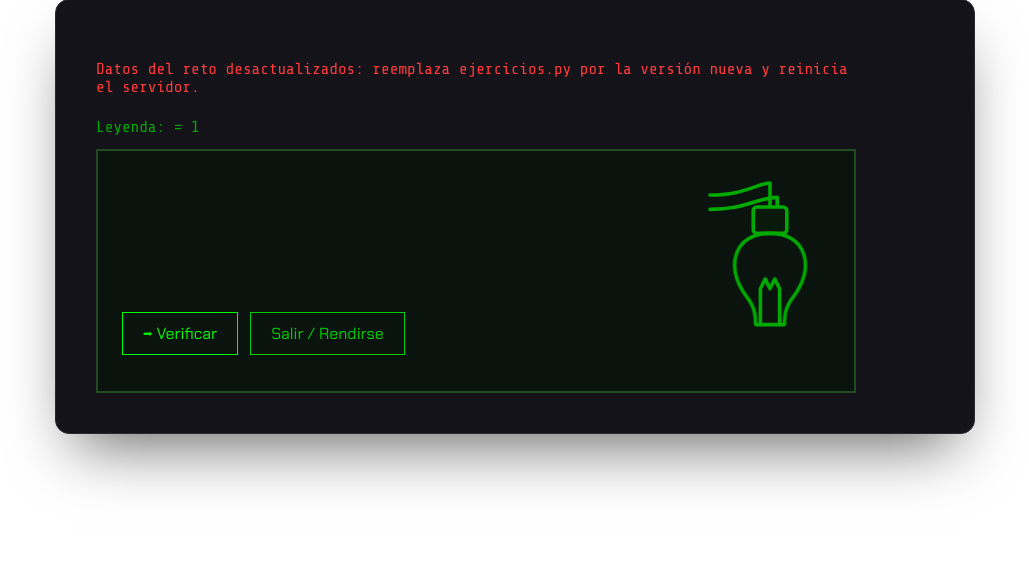
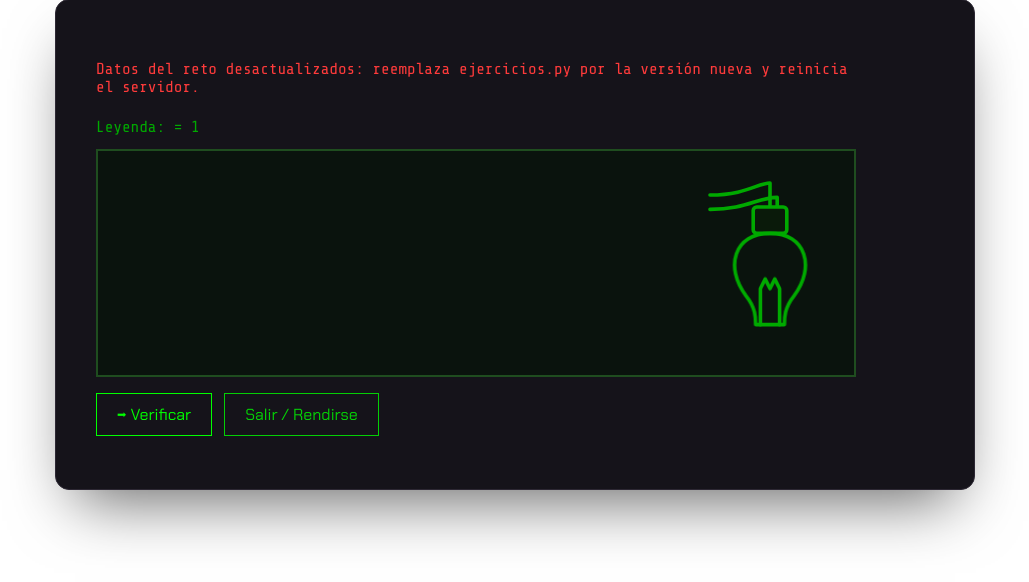
Before and after one commit to Mony-B/TSP_Tetra.R_Repositorio_A26, a Django app: template reto_algebra_booleana/templates/reto_algebra_booleana/reto.html in a window 1280 px wide. Shown: the part 120-702 px from the top of the page, without its empty margins (125-1154 px from the left). Run offline with Django 5.2, Linux system fonts and the light colour scheme; the template is opened without the code that fills it, so the values that code supplies are empty.

Commit message:
reto_algebra_booleana: saca Verificar/Salir y el contador de puerta del recuadro del foco
Los botones vivían dentro de la misma caja con borde que el circuito y
el foco (reto_algebra_booleana/puertas-escena); ahora quedan fuera,
como el resto de los retos, y solo el circuito y el foco se quedan
enmarcados.

Co-Authored-By: Claude Sonnet 5 <noreply@anthropic.com>
Claude-Session: https://claude.ai/code/session_01F9dH6fYgxvyjHH1pH47cr9

```diff
--- a/reto_algebra_booleana/static/reto_algebra_booleana/puertas.css
+++ b/reto_algebra_booleana/static/reto_algebra_booleana/puertas.css
@@ -8,10 +8,11 @@
     display: grid;
     grid-template-columns: 1fr auto;
     gap: 16px 32px;
-    align-items: end;
+    align-items: center;
     border: 2px solid #1f4d1f;
     background: rgba(0, 20, 0, 0.5);
     padding: 20px 24px;
+    margin-bottom: 16px;
 }
 .puertas-circuito { display: flex; align-items: flex-end; gap: 22px; }
 .puertas-columna { display: flex; flex-direction: column; align-items: center; gap: 6px; }
@@ -44,7 +45,7 @@
 .interruptor-on .int-1 { background: #0f2a0f; color: var(--verde); border-color: var(--verde-tenue); }
 
 /* Foco grande de la habitación */
-.puertas-foco { grid-row: 1 / span 2; grid-column: 2; align-self: center; }
+.puertas-foco { grid-column: 2; align-self: center; }
 .foco { width: 120px; height: 180px; overflow: visible; }
 .foco * { fill: none; stroke: var(--verde-tenue); stroke-width: 3; stroke-linecap: round; stroke-linejoin: round; }
 .foco .foco-casquillo { fill: #0a1a0a; }
@@ -71,9 +72,10 @@
 }
 
 /* Botones y mensajes */
-.puertas-acciones { display: flex; gap: 12px; flex-wrap: wrap; grid-column: 1; }
+.puertas-acciones { display: flex; gap: 12px; flex-wrap: wrap; }
 .puertas .boton:disabled { opacity: .4; cursor: not-allowed; }
 .boton-secundario { opacity: .8; }
+#puertas-avance { margin-top: 10px; }
 
 .puertas-resultado { margin-top: 18px; }
 .puertas-mensaje.error { color: var(--rojo); }
@@ -91,7 +93,7 @@ dialog.puertas-confirmar::backdrop { background: rgba(0, 0, 0, .7); }
 
 @media (max-width: 560px) {
     .puertas-escena { grid-template-columns: 1fr; }
-    .puertas-foco { grid-row: auto; grid-column: 1; justify-self: center; }
+    .puertas-foco { grid-column: 1; justify-self: center; }
 }
 @media (prefers-reduced-motion: reduce) {
     .foco-parpadea .foco-vidrio, .foco-parpadea .foco-filamento, .foco-roto .foco-vidrio { animation: none; }
--- a/reto_algebra_booleana/templates/reto_algebra_booleana/reto.html
+++ b/reto_algebra_booleana/templates/reto_algebra_booleana/reto.html
@@ -32,13 +32,13 @@
                 </g>
             </svg>
         </div>
+    </div>
 
-        <div class="puertas-acciones">
-            <button type="button" class="boton" id="btn-verificar">&#10145; Verificar</button>
-            <button type="button" class="boton boton-secundario" id="btn-salir">Salir / Rendirse</button>
-        </div>
-        <p class="etiqueta" id="puertas-avance"></p>
+    <div class="puertas-acciones">
+        <button type="button" class="boton" id="btn-verificar">&#10145; Verificar</button>
+        <button type="button" class="boton boton-secundario" id="btn-salir">Salir / Rendirse</button>
     </div>
+    <p class="etiqueta" id="puertas-avance"></p>
 
     <!-- Pantalla 2: resultado por puerta (reintentar / siguiente puerta) -->
     <div class="puertas-resultado" id="resultado-puertas" hidden>
```
